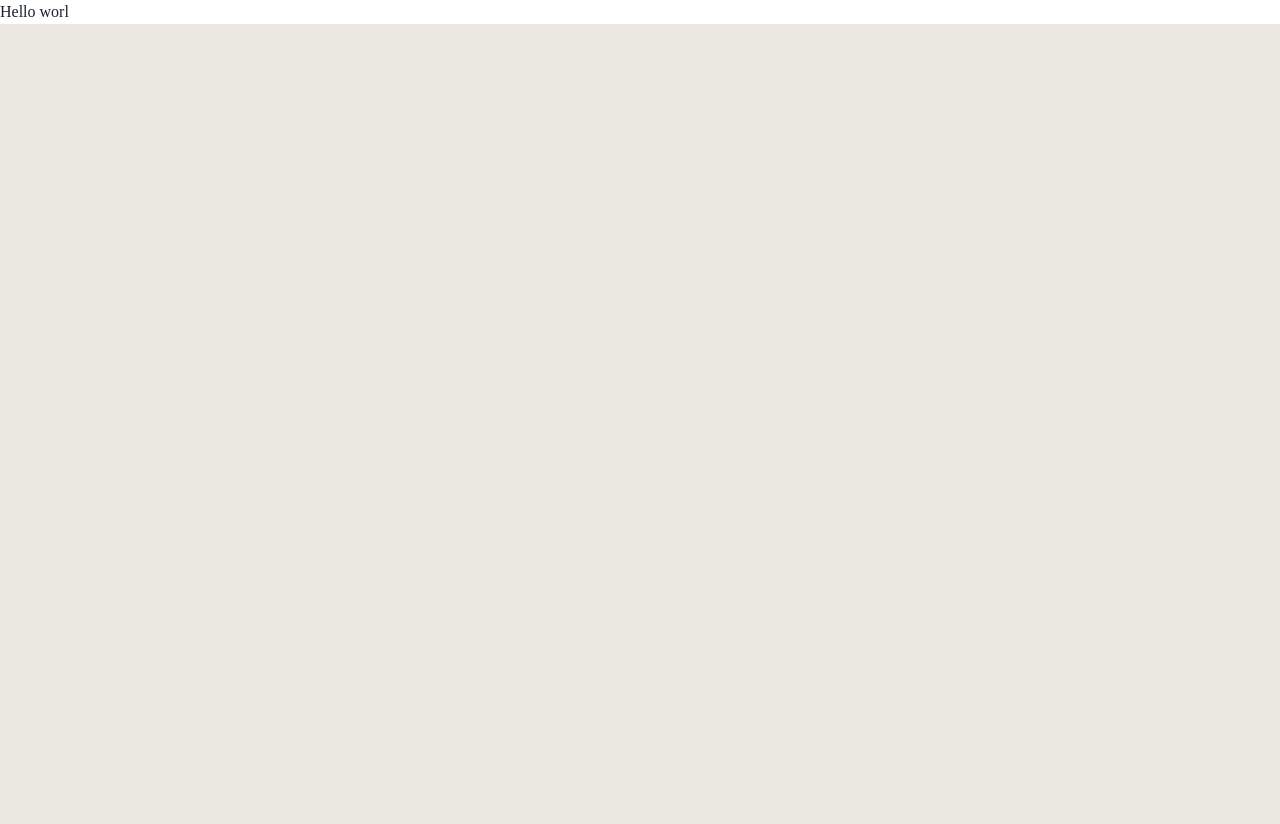
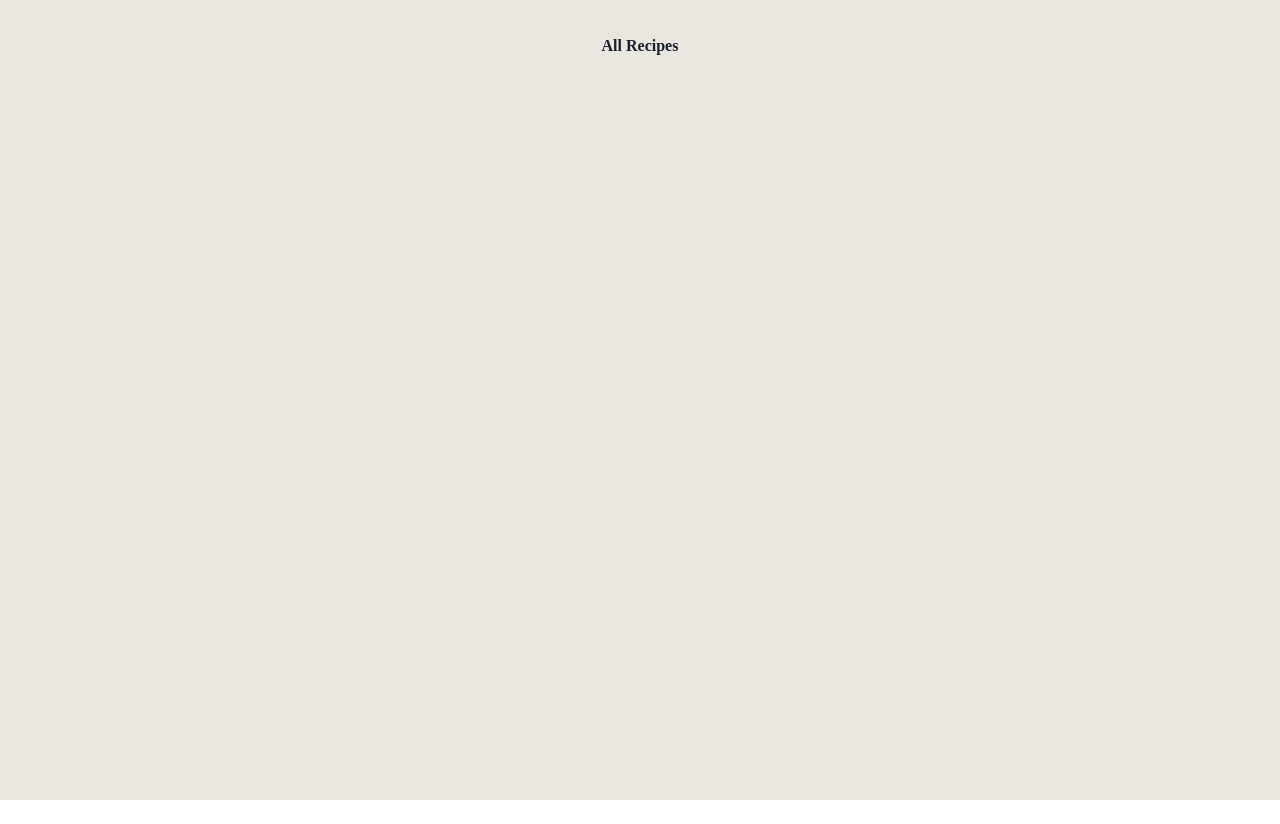
Before and after one commit to Bryanskaya/TeamDev, a React (Create React App) app in the folder frontend/: page / in a window 1280 px wide. After the commit the page ends 800 px from the top, so only its background shows below. Built offline with nearby package versions, Linux system fonts and the light colour scheme.

Commit message:
ADD: general routings for signin/signout/recipes/user

```diff
--- a/frontend/src/App.tsx
+++ b/frontend/src/App.tsx
@@ -7,7 +7,6 @@ import { ChakraProvider, Box, Text, Menu, Container } from "@chakra-ui/react";
 export const App = () => (
   <ChakraProvider theme={theme}>
     <Fonts />
-    Hello worl
     <Home />
   </ChakraProvider>
 );
--- a/frontend/src/components/layout/Home.tsx
+++ b/frontend/src/components/layout/Home.tsx
@@ -1,4 +1,5 @@
 import { Box, Container, Divider } from "@chakra-ui/react";
+import {BrowserRouter, Routes, Route, useParams, RouteProps, Params} from "react-router-dom"
 
 interface HomeProps {}
 
@@ -11,10 +12,31 @@ const Home: React.FC<HomeProps> = ({}) => {
         alignSelf="center" justifyContent="center"
         textStyle="body"
       >
+        <Routing />
       </Container>
     </Box>
   );
 };
 
+function Routing() {
+  return <BrowserRouter>
+    <Routes>
+      <Route path="/" element={'All Recipes'}/>
+      <Route path="/me/likes" element={'I liked these recipes'}/>
+      <Route path="/me/recipes" element={'My recipes'}/>
+
+      <Route path="/auth/signin" element={'Login'}/>
+      <Route path="/auth/signup" element={'SignUp'}/>
+
+      <Route path="/recipes/:id" element={'Recipe'}/>
+
+      <Route path="*" element={<NotFound />}/>
+    </Routes>
+  </BrowserRouter>
+}
+
+function NotFound () {
+  return <h1>Page not Found</h1>
+}
 
 export default Home;
```
